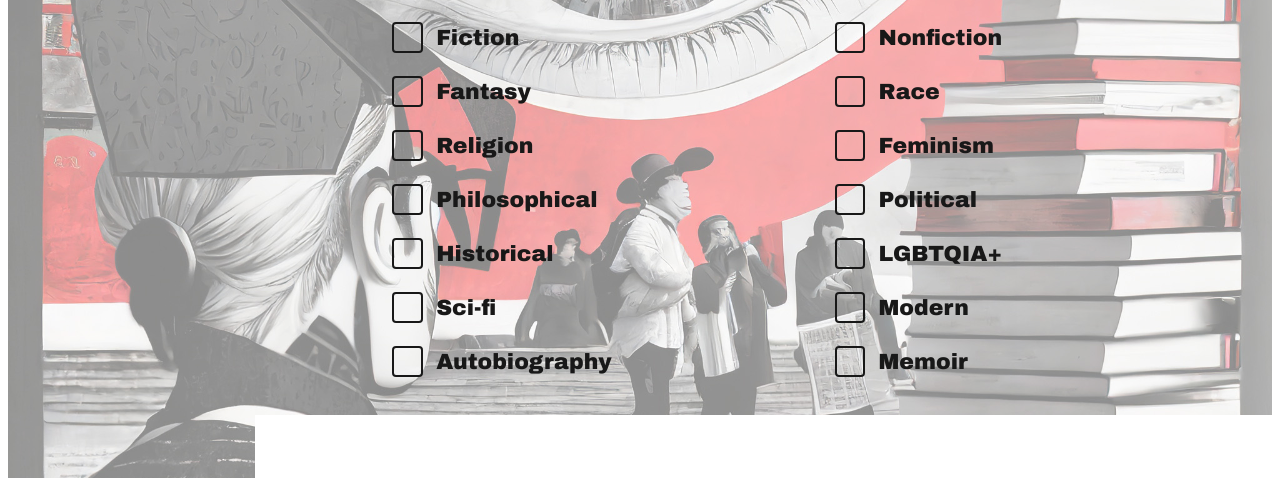
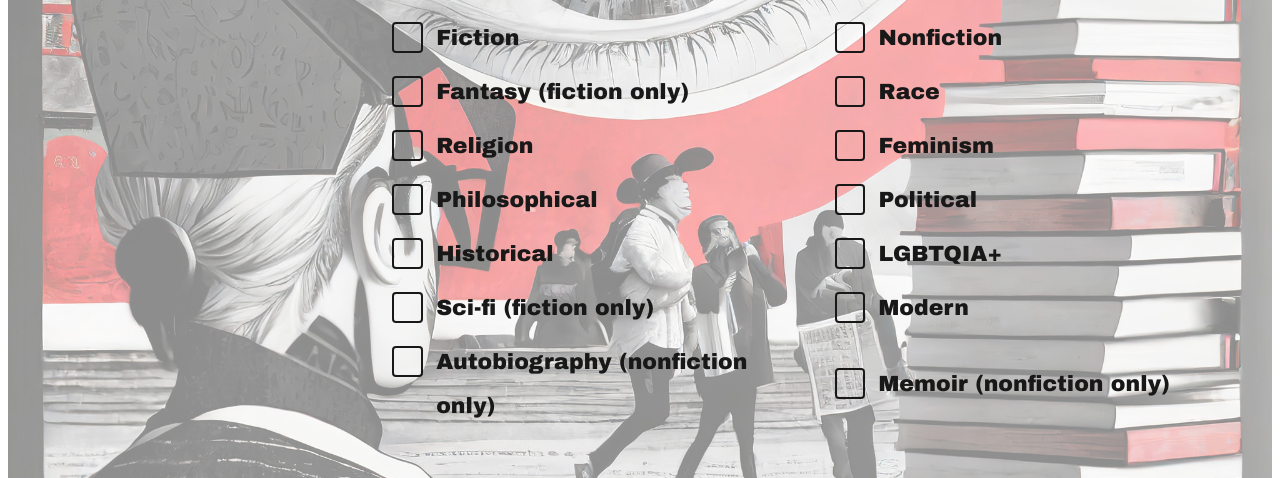
Before and after one commit to ProfessorKolodziej/final-project-fall-2022-the-librarians, a website: page src/allsearch.html in a window 1280 px wide. Shown: the part 602-1080 px from the top of the page. Drawn offline with Linux system fonts and the light colour scheme.

Commit message:
some changes

```diff
--- a/src/allsearch.html
+++ b/src/allsearch.html
@@ -25,7 +25,7 @@
             </div>
             <div class="fictionboxes">
                 <input type="checkbox" id="Fantasy" name="Fantasy" value="yes">
-                <label for="Fantasy">Fantasy</label>
+                <label for="Fantasy">Fantasy (fiction only)</label>
               </div>
 
               <div class="fictionboxes">
@@ -65,7 +65,7 @@
 
               <div class="fictionboxes">
                 <input type="checkbox" id="Sci-fi" name="Sci-fi" value="yes">
-                <label for="Sci-fi">Sci-fi</label>
+                <label for="Sci-fi">Sci-fi (fiction only)</label>
               </div>
 
               <div class="fictionboxes">
@@ -74,11 +74,11 @@
               </div>
               <div class="fictionboxes">
                 <input type="checkbox" id="Autobiography" name="Autobiography" value="yes">
-                <label for="Autobiography">Autobiography</label>
+                <label for="Autobiography">Autobiography (nonfiction only)</label>
               </div>
               <div class="fictionboxes">
                 <input type="checkbox" id="Memoir" name="Memoir" value="yes">
-                <label for="Memoir">Memoir</label>
+                <label for="Memoir">Memoir (nonfiction only)</label>
               </div>
             </section>
         <div>
```
